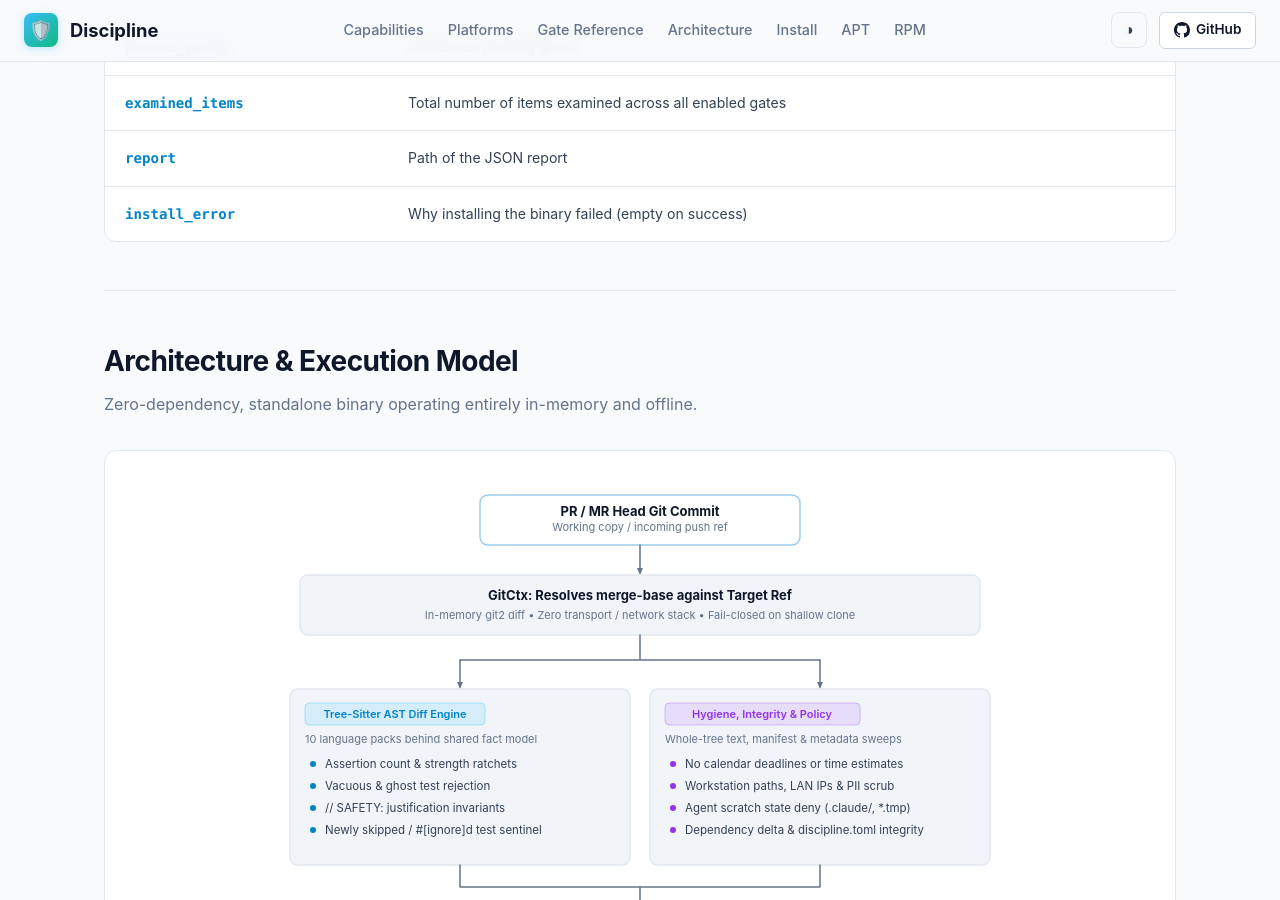
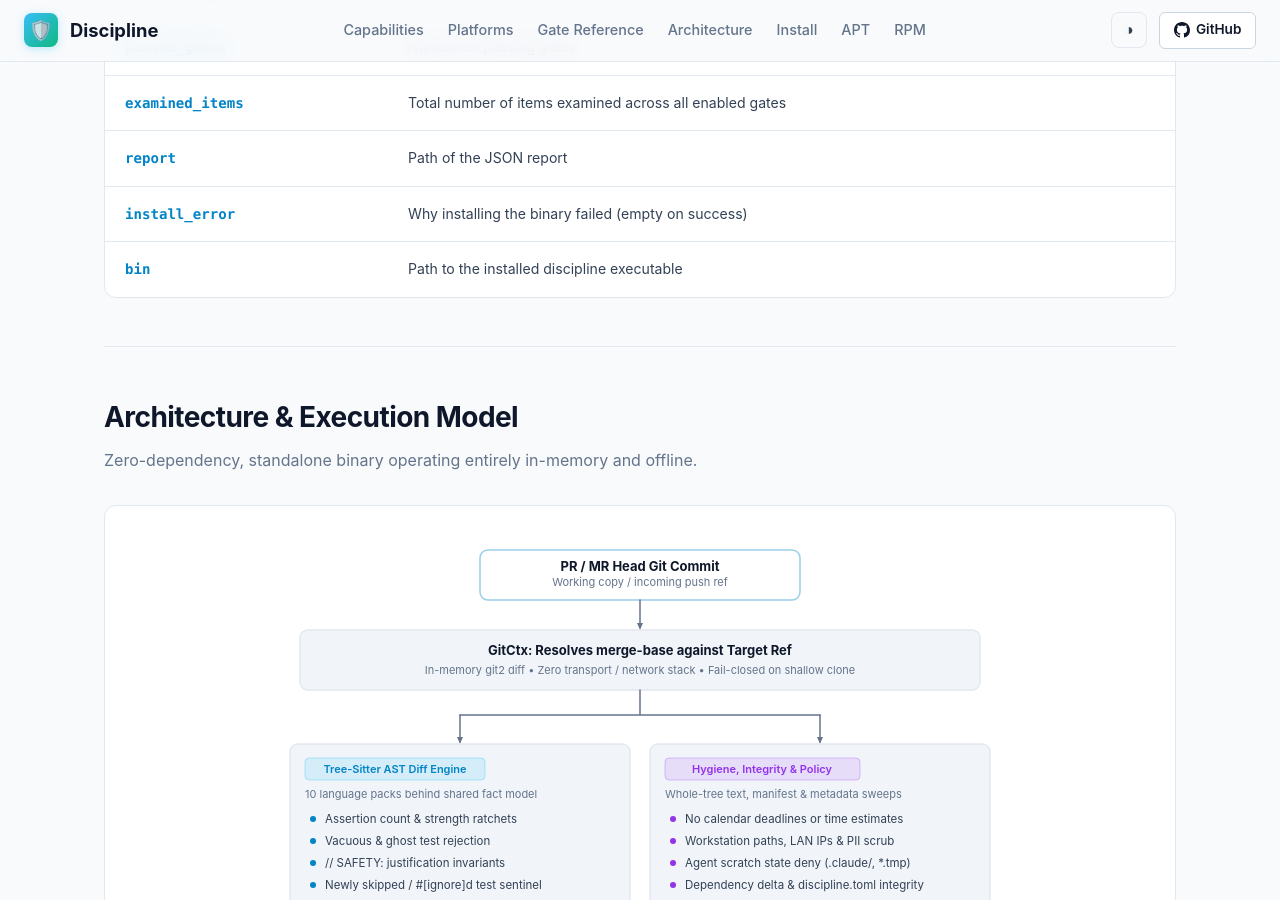
Before and after one commit to actions-marketplace-validations/orieg_discipline, a Jekyll site: the page docs/index.html, which Jekyll copies as it is, in a window 1280 px wide and 900 px high, scrolled down 7592 px. Built offline with Jekyll 4.4.1, drawn with Linux system fonts in a browser that asks for light colours.

Commit message:
fix(action): export bin in outputs and add dirname to GITHUB_PATH (#86)
* fix(action): export bin in outputs and add dirname to GITHUB_PATH

* docs: update reference documentation for action outputs

```diff
--- a/action.yml
+++ b/action.yml
@@ -120,6 +120,9 @@
   install_error:
     description: 'Why installing the binary failed (empty on success)'
     value: ${{ steps.install.outputs.install_error }}
+  bin:
+    description: 'Path to the installed discipline executable'
+    value: ${{ steps.install.outputs.bin }}
 
 runs:
   using: 'composite'
@@ -199,6 +202,7 @@
 
         "${bin}" --version
         echo "bin=${bin}" >> "${GITHUB_OUTPUT}"
+        dirname "${bin}" >> "${GITHUB_PATH}"
 
     - name: Resolve base ref
       id: base
--- a/docs/index.html
+++ b/docs/index.html
@@ -1521,6 +1521,10 @@
       <td class="gate-id">install_error</td>
       <td>Why installing the binary failed (empty on success)</td>
     </tr>
+    <tr>
+      <td class="gate-id">bin</td>
+      <td>Path to the installed discipline executable</td>
+    </tr>
   </tbody>
 </table>
 <!-- /generated -->
```
Also changed, not shown: docs/CONFIGURATION.md (+1 -0 lines).
